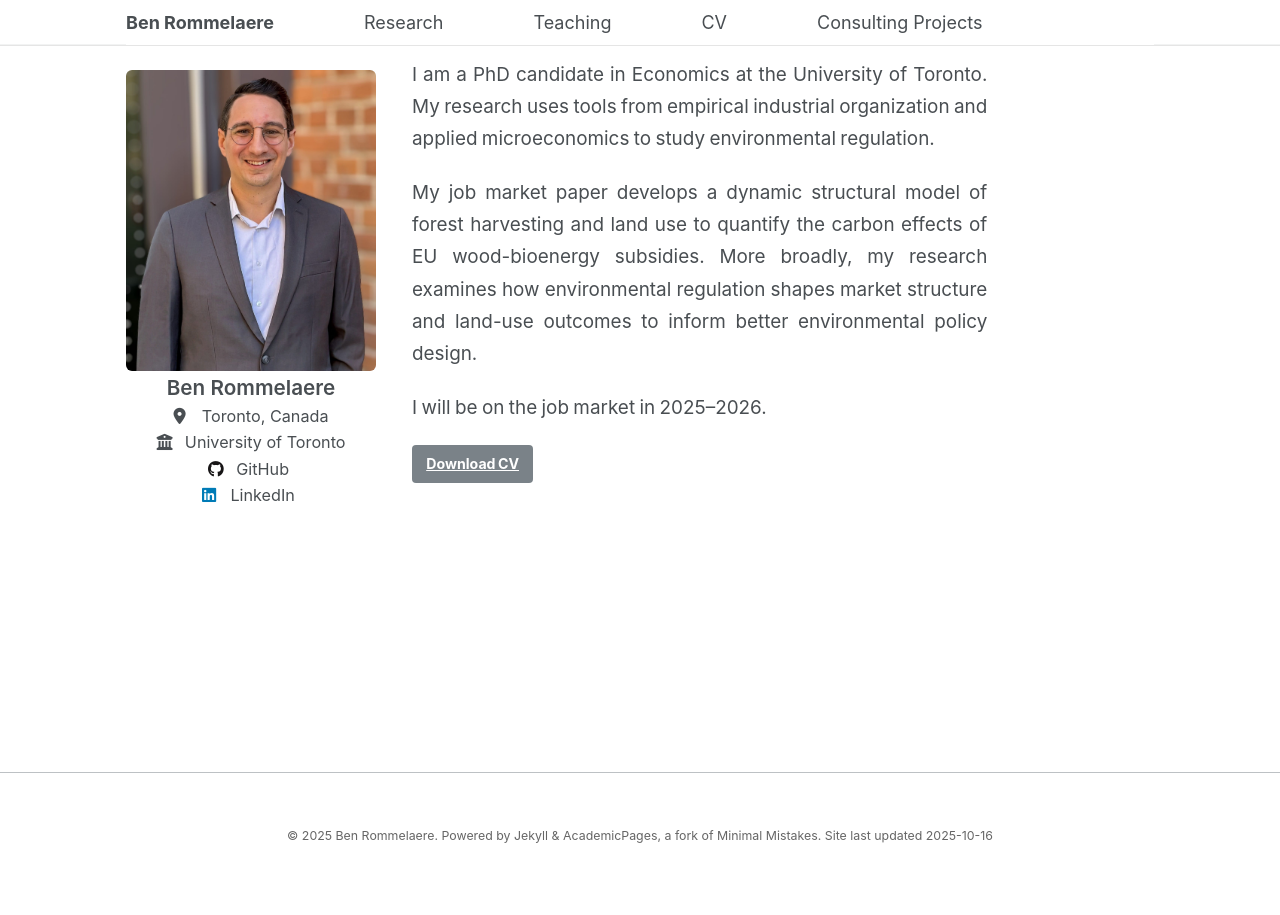
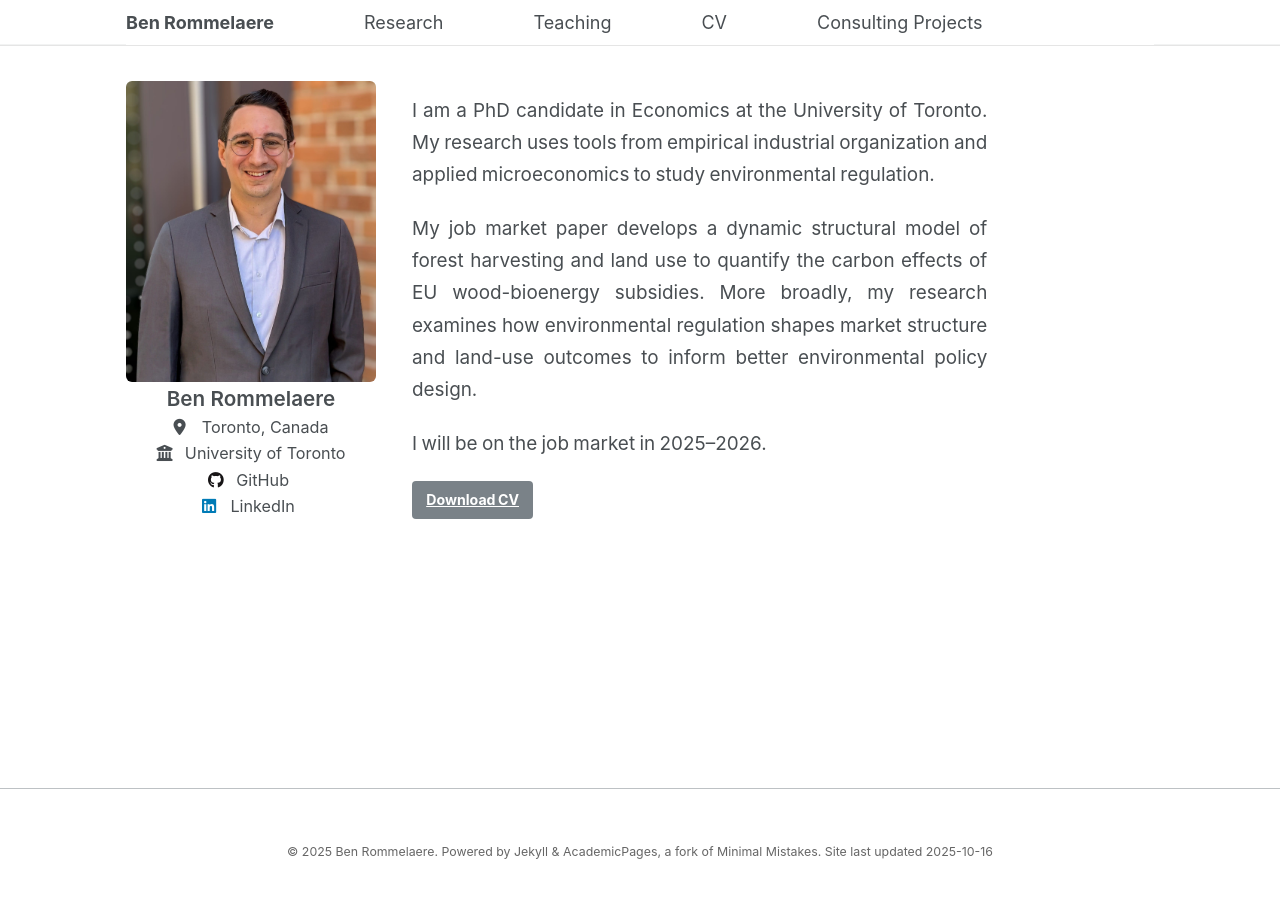
Before and after one commit to brommelaere/brommelaere.github.io, a Jekyll site: the page built from _pages/about.md, in a window 1280 px wide. Built offline with Jekyll 4.4.1, drawn with Linux system fonts in a browser that asks for light colours.

Commit message:
Update _custom.scss

```diff
--- a/_sass/_custom.scss
+++ b/_sass/_custom.scss
@@ -1,8 +1,6 @@
 /* ==========================================================================
    CUSTOM OVERRIDES FOR ACADEMICPAGES - PROPERLY ALIGNED LAYOUT
    ========================================================================== */
-
-$align-offset: 0px !default;
 
 /* ============================================================
    NAVIGATION BAR
@@ -12,7 +10,7 @@
   @media screen and (min-width: 64em) {
     padding-left: 0 !important;
     padding-right: 0 !important;
-    border-bottom: 1px solid #e5e5e5 !important; /* LINE UNDER NAV */
+    border-bottom: 1px solid #e5e5e5 !important;
   }
 }
 
@@ -38,11 +36,11 @@
 }
 
 /* ============================================================
-   MAIN WRAPPER
+   MAIN WRAPPER - ADD SPACE BELOW NAV
    ============================================================ */
 
 #main {
-  margin-top: 0 !important;
+  margin-top: 2rem !important; /* SPACE BELOW NAV */
   padding-top: 0 !important;
 
   @media screen and (min-width: 64em) {
@@ -50,14 +48,14 @@
     align-items: flex-start !important;
     gap: 2rem !important;
     max-width: 1100px !important;
-    margin: 0 auto !important;
+    margin: 2rem auto 0 !important; /* KEEP SPACE ON DESKTOP */
     padding-left: 2rem !important;
     padding-right: 2rem !important;
   }
 }
 
 /* ============================================================
-   SIDEBAR - STAYS LEFT ON MOBILE
+   SIDEBAR - IMAGE LEFT OF TEXT ON MOBILE
    ============================================================ */
 
 .sidebar {
@@ -77,11 +75,12 @@
     float: none !important;
   }
 
-  /* MOBILE: Keep sidebar on left with flex */
+  /* MOBILE: horizontal layout, image left of text */
   @media screen and (max-width: 63.9375em) {
     display: flex !important;
-    flex-direction: column !important;
+    flex-direction: row !important;
     align-items: flex-start !important;
+    gap: 1rem !important;
   }
 }
 
@@ -103,15 +102,15 @@
     margin: 0 !important;
     display: block !important;
 
-    /* MOBILE: smaller but stays left */
     @media screen and (max-width: 63.9375em) {
-      max-width: 200px !important;
+      max-width: 120px !important; /* Smaller on mobile */
+      flex-shrink: 0 !important;
     }
   }
 }
 
 /* ============================================================
-   AUTHOR INFO
+   AUTHOR INFO - SHOW ON MOBILE, RIGHT OF IMAGE
    ============================================================ */
 
 .author__content {
@@ -119,8 +118,13 @@
   margin-top: 0 !important;
   padding-top: 0 !important;
 
+  @media screen and (min-width: 64em) {
+    text-align: center !important;
+  }
+
   @media screen and (max-width: 63.9375em) {
-    display: none !important;
+    text-align: left !important; /* Left align on mobile */
+    flex: 1 !important;
   }
 }
 
@@ -131,6 +135,10 @@
   line-height: 1.2 !important;
   padding: 0 !important;
   white-space: nowrap !important;
+
+  @media screen and (max-width: 63.9375em) {
+    font-size: 1rem !important;
+  }
 }
 
 .sidebar p,
@@ -152,7 +160,7 @@
   }
 
   @media screen and (max-width: 63.9375em) {
-    display: none !important;
+    display: block !important; /* SHOW ON MOBILE */
   }
 }
 
@@ -171,6 +179,13 @@
     margin-bottom: 0 !important;
     padding-top: 0 !important;
     padding-bottom: 0 !important;
+  }
+
+  @media screen and (max-width: 63.9375em) {
+    li {
+      text-align: left !important;
+      font-size: 0.8rem !important;
+    }
   }
 }
 
@@ -232,7 +247,7 @@
 }
 
 /* ============================================================
-   FOOTER - FIX WHITE BACKGROUND
+   FOOTER
    ============================================================ */
 
 .page__footer {
@@ -249,12 +264,12 @@
 
 @media screen and (max-width: 43.75em) {
   .author__avatar img {
-    max-width: 160px !important;
+    max-width: 100px !important;
   }
 }
 
 @media screen and (max-width: 34.375em) {
   .author__avatar img {
-    max-width: 140px !important;
+    max-width: 80px !important;
   }
 }
```
